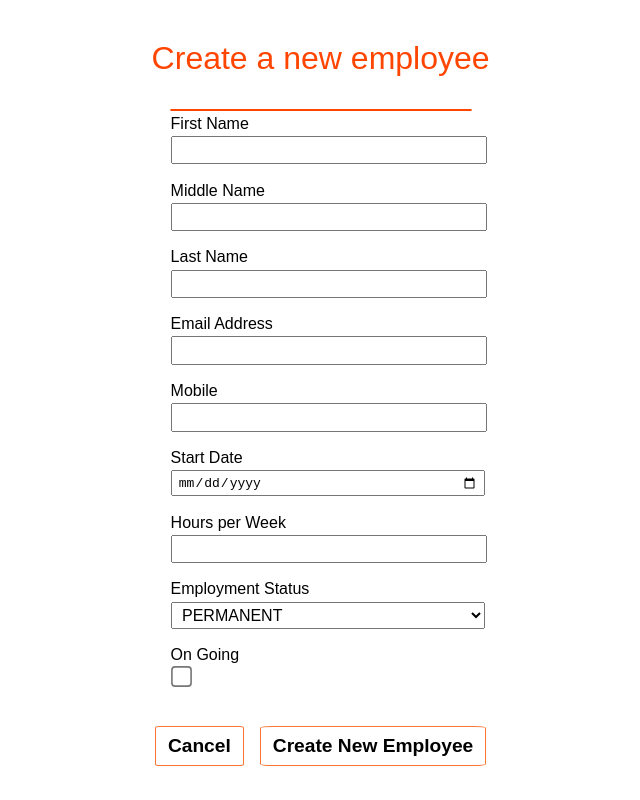
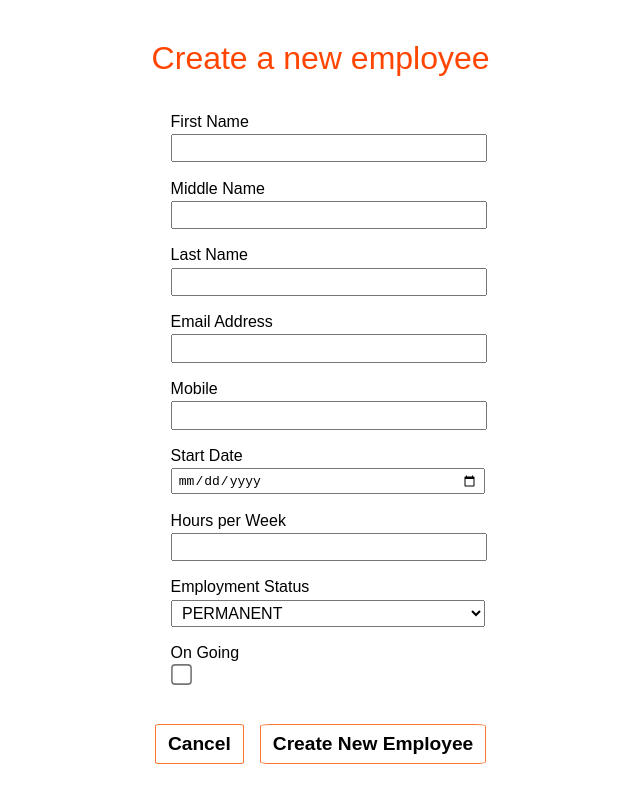
Before and after one commit to petrdragonman/create-employee, a React (Vite) app in the folder front-end/: page /employees/new in a window 1280 px wide. Shown: the whole page, without its empty margins (193-833 px from the left). Built offline with nearby package versions, Linux system fonts and the light colour scheme.

Commit message:
cleans code after presentation

```diff
--- a/front-end/src/pages/EditEmployeePage/EditEmployeePage.tsx
+++ b/front-end/src/pages/EditEmployeePage/EditEmployeePage.tsx
@@ -60,7 +60,9 @@ const EditEmployeePage = () => {
     <>
       <section className={classes.container}>
         <article className={classes.title}>
-          <p>Update an employee: {currentEmployee.id}</p>
+          <p>
+            {currentEmployee.firstName} {currentEmployee.lastName}
+          </p>
         </article>
         <section className={classes.messages}>
           {status === "loading" && <p>Updating employee...</p>}
--- a/front-end/src/pages/NewEmployeePage/NewEmployeePage.module.scss
+++ b/front-end/src/pages/NewEmployeePage/NewEmployeePage.module.scss
@@ -20,8 +20,6 @@
   flex-direction: column;
   align-self: center;
   color: orangered;
-  border: 1px solid orangered;
-  border-radius: 5px;
   width: 300px;
 }
 
```
